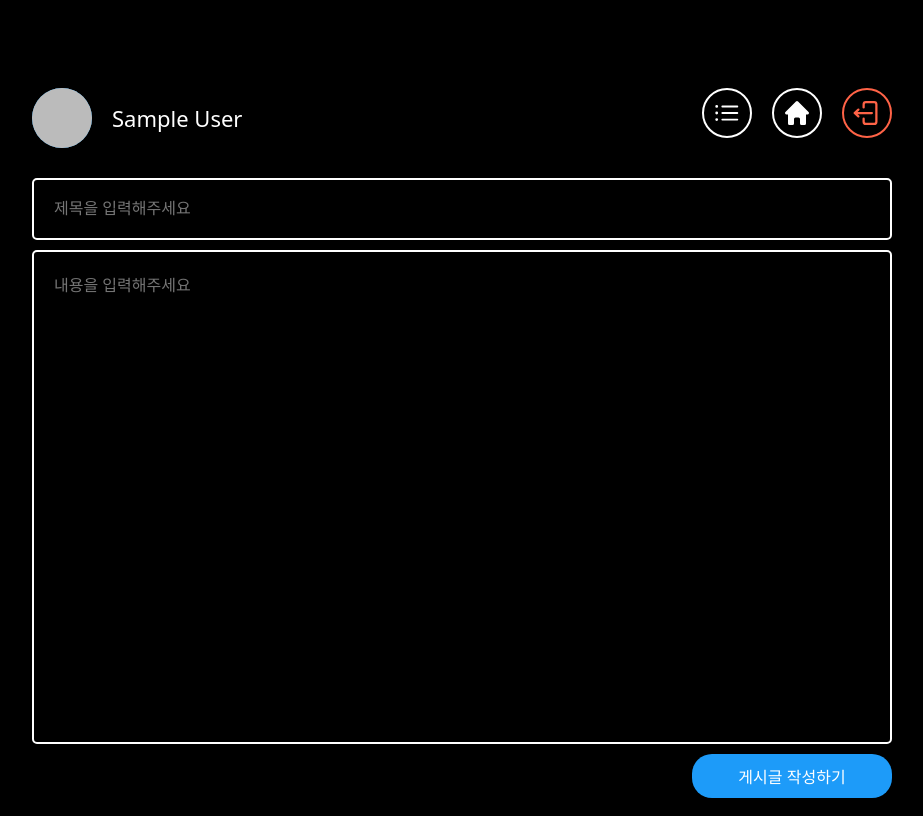
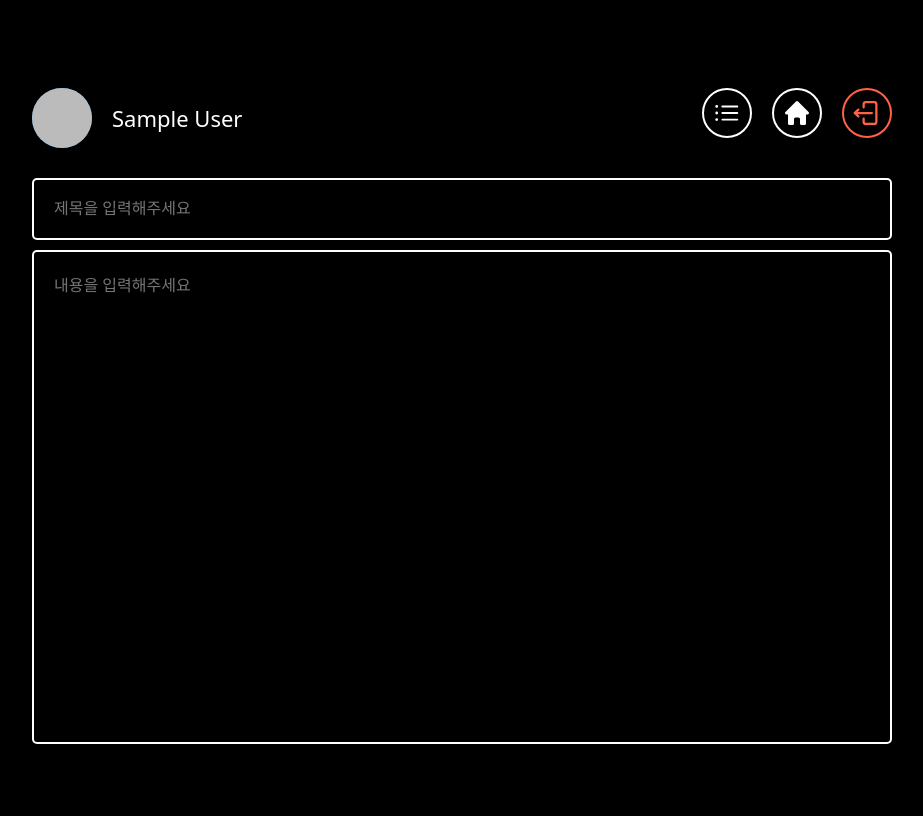
Before and after one commit to jjamtiger3/board_fb, a React (Vite) app: page /write/1 in a window 1280 px wide. Shown: the whole page, without its empty margins (178-1101 px from the left). Built offline with nearby package versions, Linux system fonts and the light colour scheme; no server answers; the database is empty; sample sign-in values are in the browser's storage; the HTML template or start-up script is replaced by a standard one.

Commit message:
라우팅 이슈 수정

```diff
--- a/src/routes/write.tsx
+++ b/src/routes/write.tsx
@@ -209,9 +209,12 @@ export default function PostForm() {
         </AttachFileButton> */}
         {/* <AttachFileInput id="file" type="file" accept="image/*" onChange={onFileChange} /> */}
         <Wrapper>
-            <SubmitBtn type="submit" value={
-                isLoading ? '게시글 작성중...' : '게시글 작성하기'
-                } />
+            {
+                id && userId === user?.uid &&
+                <SubmitBtn type="submit" value={
+                    isLoading ? '게시글 작성중...' : '게시글 작성하기'
+                    } />
+            }
         </Wrapper>
     </Form>
 }
```
